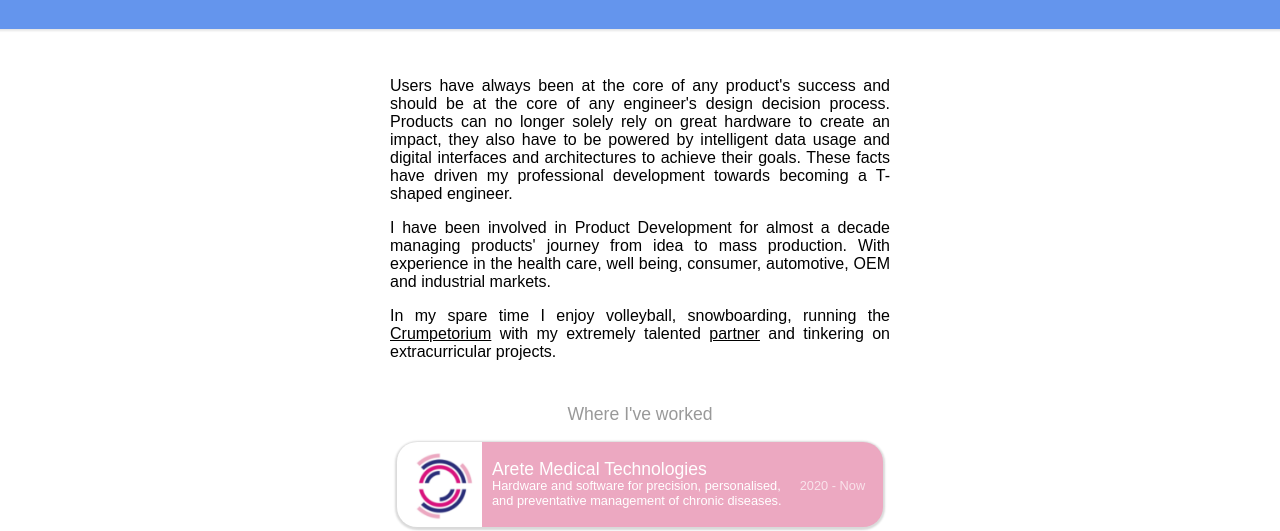
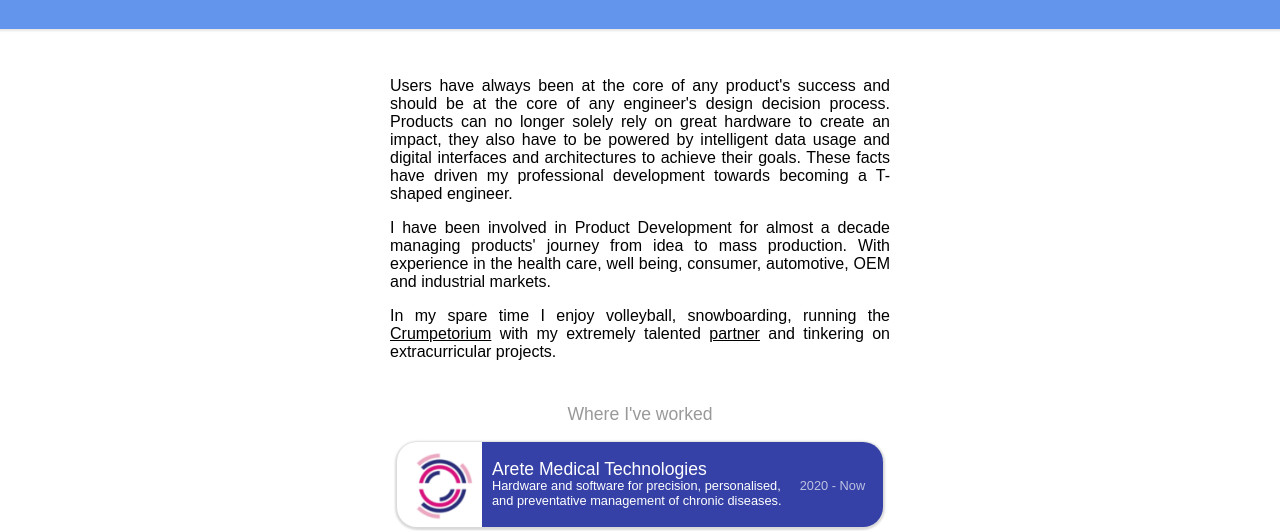
Before and after one commit to Withey958/withey958.github.io, a plain HTML site: page index.html in a window 1280 px wide. Shown: the part 267-798 px from the top of the page. Drawn offline with Linux system fonts and the light colour scheme.

Commit message:
update arete colour

```diff
--- a/withey.css
+++ b/withey.css
@@ -189,7 +189,7 @@
 
             .projects .arete {
                 background-image: url('images/arete.png');
-                background-color: #ECA8C1;
+                background-color: #3541A6;
             }
 
             .projects .thrive-wearables {
```
